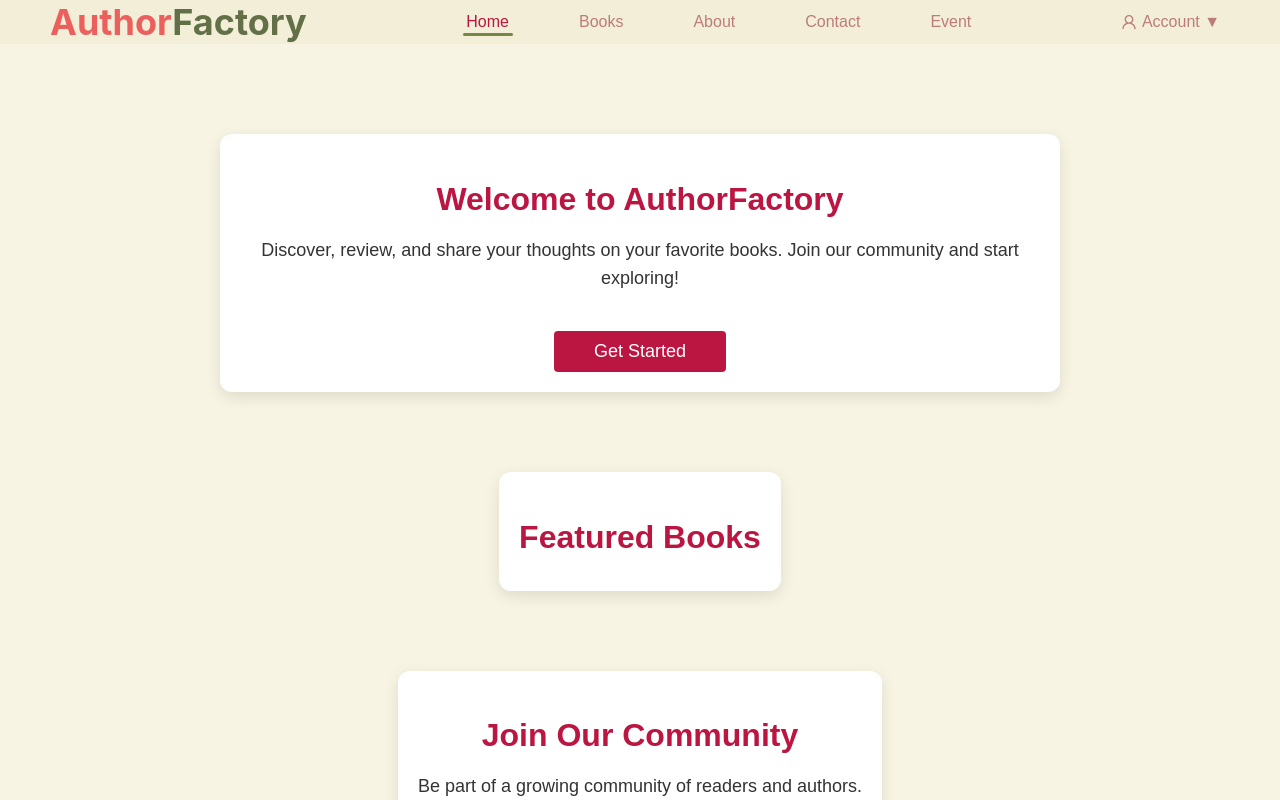
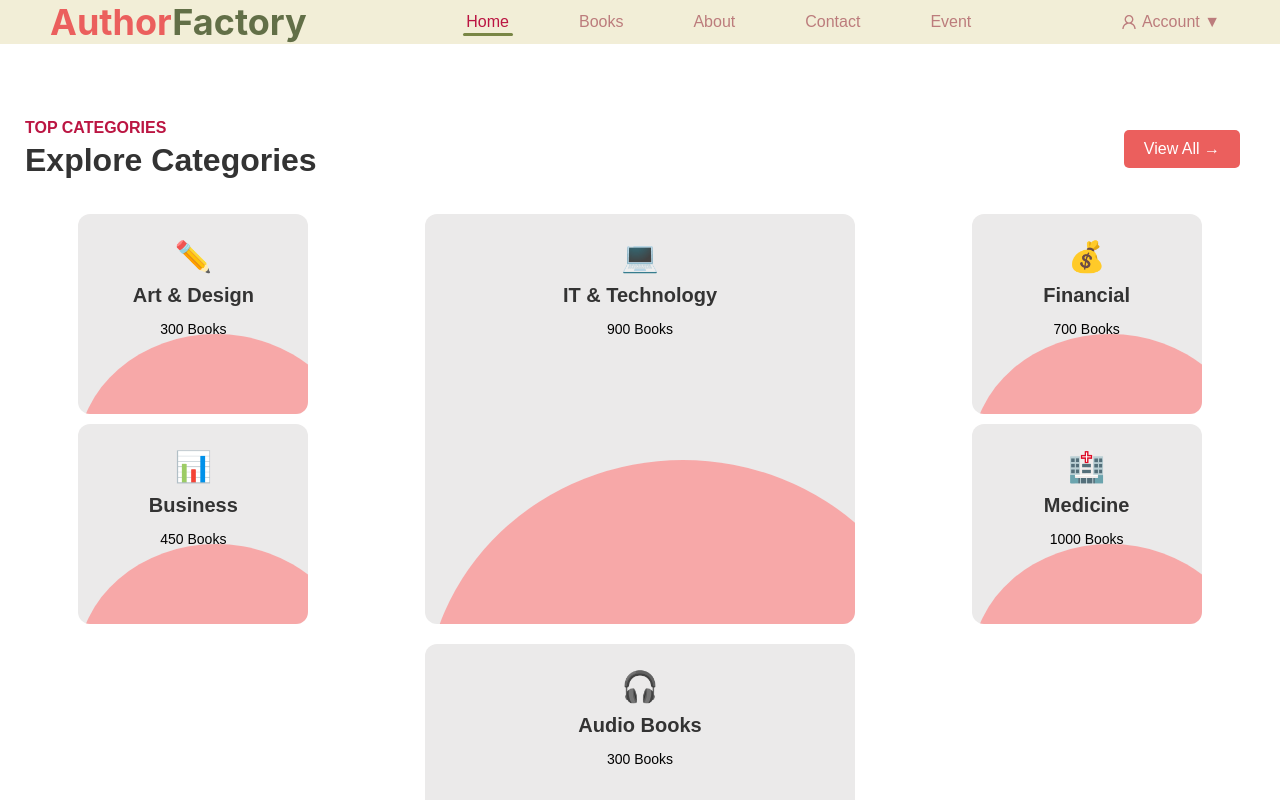
Before and after one commit to MuratY2/review-react, a React (Create React App) app: page / in a window 1280 px wide. Shown: the top 800 px of the page. Built offline with nearby package versions, Linux system fonts and the light colour scheme; no server answers; a web font is replaced by a local one.

Commit message:
Updated, added Categories Section

```diff
--- a/src/App.css
+++ b/src/App.css
@@ -26,7 +26,7 @@ html, body {
   font-size: 36px;
   font-weight: bold;
   white-space: nowrap;
-  text-decoration: none; /* Removes the underline */
+  text-decoration: none;
 }
 
 
@@ -87,6 +87,11 @@ html, body {
 .menu-item.active::after {
   opacity: 1;
 }
+
+
+
+
+
 
 .account-dropdown {
   position: relative;
@@ -163,67 +168,170 @@ html, body {
   justify-content: center;
   text-align: center;
   padding: 50px 20px;
-  background-color: #F8F4E3; /* A soft background color */
+  background-color: white; /* A soft background color */
   font-family: 'Aldrich', sans-serif;
 }
 
-.hero-section,
-.books-section,
-.community-section {
-  max-width: 800px;
-  margin: 40px 0;
-  padding: 20px;
-  border-radius: 12px;
-  box-shadow: 0 5px 15px rgba(0, 0, 0, 0.1);
-  background-color: #FFFFFF; /* White background for contrast */
+
+
+
+
+
+
+.category-section {
+  max-width: 100%;
+  margin: 0 auto;
+  padding: 20px 0 40px; /* Added more padding at the bottom */
 }
 
-.hero-section h1,
-.books-section h2,
-.community-section h2 {
-  font-size: 32px;
-  color: #BB1542; /* Accent color for headings */
-  margin-bottom: 15px;
+.sub-title {
+  font-size: 16px;
+  color: #BB1542;
+  text-transform: uppercase;
+  margin-bottom: 5px;
 }
 
-.hero-section p,
-.books-section p,
-.community-section p {
-  font-size: 18px;
-  color: #333333;
-  line-height: 1.6;
+.section-title {
+  font-size: 32px;
+  font-weight: bold;
+  color: #333;
 }
 
-.primary-button,
-.secondary-button {
-  margin-top: 20px;
+.categories-grid {
+  display: flex;
+  flex-wrap: wrap;
+  justify-content: space-around;
+  gap: 20px;
+  padding: 10px;
+  background-color: #FFFFFF; /* Set background to white */
+}
+.category-column {
+  display: flex;
+  flex-direction: column;
+  gap: 10px;
 }
 
-.books-page {
-  max-width: 800px;
-  margin: 40px 0;
-  padding: 20px;
+.category-card {
+  position: relative; /* Needed for positioning pseudo-elements */
+  background-color: #ebeaea; /* Set individual card backgrounds to white */
+  padding: 25px;
   border-radius: 12px;
-  box-shadow: 0 5px 15px rgba(0, 0, 0, 0.1);
-  background-color: #FFFFFF;
+  text-align: center;
+  cursor: pointer;
+  transition: transform 0.3s;
+  overflow: hidden; /* Ensures circle doesn't show outside the card */
 }
 
-.book-form input {
-  margin: 10px 5px;
-  padding: 10px;
-  border: 1px solid #CCC;
-  border-radius: 4px;
-  width: calc(100% - 22px);
+.category-card::before {
+  content: '';
+  position: absolute;
+  width: 120%; /* Initial size of the circle */
+  height: 120%;
+  background-color: #ff7e7e; /* Light pink circle, adjust color as needed */
+  border-radius: 50%;
+  right: -20%;
+  bottom: -80%;
+  transition: all 0.5s ease;
+  z-index: 0;
+  opacity: 60%;
 }
 
-.book-form input:focus {
-  border-color: #BB1542;
-  outline: none;
+.category-card:hover::before {
+  width: 140%; /* Increase size on hover */
+  height: 140%;
+  right: -30%; /* Adjust position to center the effect */
+  bottom: -90%;
 }
 
-.book-form button {
-  margin-top: 10px;
+.category-card:hover::before {
+  width: 140%;
+  height: 140%;
+  right: -30%;
+  bottom: -90%;
 }
+
+.category-card:hover {
+  transform: scale(1.05);
+  z-index: 2;
+}
+
+.category-icon, .category-card h3, .category-card p {
+  position: relative;
+  z-index: 1;
+  color: #333;
+}
+
+.category-card.small {
+  height: 150px; /* Smaller height for small cards */
+  width: 180px; /* Adjust width to match design */
+}
+
+.category-card.medium {
+  flex: 0 0 220px; /* Medium width for medium cards */
+}
+
+.category-card.large {
+  height: 360px; /* Double height for large cards */
+  width: 380px; /* Larger width for a more prominent appearance */
+}
+
+.category-card h3 {
+  font-size: 20px;
+  font-weight: bold;
+  margin: 10px 0 5px;
+}
+
+.category-card p {
+  font-size: 14px;
+  color: inherit;
+}
+
+.category-icon {
+  font-size: 30px;
+  margin-bottom: 10px;
+}
+
+@media (max-width: 768px) {
+  .category-header {
+    padding-left: 10px;
+    padding-right: 10px;
+  }
+
+  .categories-grid {
+    padding-left: 10px;
+    padding-right: 10px;
+  }
+}
+
+.sub-title, .section-title {
+  margin: 5px; /* Adjust as needed */
+}
+.titles {
+  flex-grow: 1;
+  text-align: left; /* Ensures titles are aligned to the left */
+}
+.category-header {
+  display: flex;
+  justify-content: space-between;
+  align-items: center;
+  padding-right: 20px; /* Adjust according to your specific alignment needs */
+  margin-bottom: 20px;
+}
+
+.view-all {
+  padding: 10px 20px;
+  color: white; /* White text on red background */
+  background-color: #EB5F5D; /* Red background */
+  text-decoration: none;
+  border-radius: 5px;
+  transition: background-color 0.3s, color 0.3s;
+}
+
+.view-all:hover {
+  background-color: #D9534F; /* Lighter red on hover */
+}
+
+
 
 
 
--- a/src/App.js
+++ b/src/App.js
@@ -1,5 +1,5 @@
 import React, { useState, useEffect } from 'react';
-import { BrowserRouter as Router, Routes, Route, Link } from 'react-router-dom';
+import { Routes, Route, Link, useNavigate } from 'react-router-dom';
 import { UserOutlined } from '@ant-design/icons';
 import { onAuthStateChanged, signOut } from 'firebase/auth';
 import { auth } from './firebase';
@@ -17,6 +17,7 @@ const App = () => {
   const [user, setUser] = useState(null);
   const [isDropdownOpen, setIsDropdownOpen] = useState(false);
   const [activeMenuItem, setActiveMenuItem] = useState('/');
+  const navigate = useNavigate();
 
   useEffect(() => {
     const unsubscribe = onAuthStateChanged(auth, (currentUser) => {
@@ -26,14 +27,12 @@ const App = () => {
   }, []);
 
   const handleLogout = () => {
-    signOut(auth)
-      .then(() => {
+    signOut(auth).then(() => {
       notification.success({
         message: 'Logout Successful',
         description: 'You have been logged out successfully.',
       });
-      })
-      .catch((error) => {
+    }).catch((error) => {
       notification.error({
         message: 'Logout Failed',
         description: error.message,
@@ -41,69 +40,37 @@ const App = () => {
     });
   };
 
+  const handleMenuClick = (path) => {
+    setActiveMenuItem(path);
+    navigate(path);
+  };
+
+  const handleCategoryClick = (category) => {
+    navigate(`/books/${category}`);
+  };
+
   const toggleDropdown = () => {
     setIsDropdownOpen(!isDropdownOpen);
   };
 
-  const handleMenuClick = (path) => {
-    setActiveMenuItem(path);
-  };
-
   return (
-    <Router>
     <div className="layout">
       <header className="header">
         <Link to="/" className="logo" onClick={() => handleMenuClick('/')}>
           <span className="logo-part1">Author</span>
           <span className="logo-part2">Factory</span>
         </Link>
-
         <nav className="menu">
-            <Link
-              to="/"
-              className={`menu-item ${activeMenuItem === '/' ? 'active' : ''}`}
-              onClick={() => handleMenuClick('/')}
-            >
-              Home
-            </Link>
-            <Link
-              to="/books"
-              className={`menu-item ${activeMenuItem === '/books' ? 'active' : ''}`}
-              onClick={() => handleMenuClick('/books')}
-            >
-              Books
-            </Link>
-            <Link
-              to="/about"
-              className={`menu-item ${activeMenuItem === '/about' ? 'active' : ''}`}
-              onClick={() => handleMenuClick('/about')}
-            >
-              About
-            </Link>
-            <Link
-              to="/contact"
-              className={`menu-item ${activeMenuItem === '/contact' ? 'active' : ''}`}
-              onClick={() => handleMenuClick('/contact')}
-            >
-              Contact
-            </Link>
-            <Link
-              to="/event"
-              className={`menu-item ${activeMenuItem === '/event' ? 'active' : ''}`}
-              onClick={() => handleMenuClick('/event')}
-            >
-              Event
-            </Link>
+          <Link to="/" className={`menu-item ${activeMenuItem === '/' ? 'active' : ''}`} onClick={() => handleMenuClick('/')}>Home</Link>
+          <Link to="/books" className={`menu-item ${activeMenuItem === '/books' ? 'active' : ''}`} onClick={() => handleMenuClick('/books')}>Books</Link>
+          <Link to="/about" className={`menu-item ${activeMenuItem === '/about' ? 'active' : ''}`} onClick={() => handleMenuClick('/about')}>About</Link>
+          <Link to="/contact" className={`menu-item ${activeMenuItem === '/contact' ? 'active' : ''}`} onClick={() => handleMenuClick('/contact')}>Contact</Link>
+          <Link to="/event" className={`menu-item ${activeMenuItem === '/event' ? 'active' : ''}`} onClick={() => handleMenuClick('/event')}>Event</Link>
         </nav>
-
         <div className="account-dropdown">
-            <button
-              className="account-button"
-              onClick={toggleDropdown}
-            >
+          <button className="account-button" onClick={toggleDropdown}>
             <UserOutlined /> Account ▼
           </button>
-
           {isDropdownOpen && (
             <div className="dropdown-menu">
               {user ? (
@@ -121,27 +88,56 @@ const App = () => {
           )}
         </div>
       </header>
-
       <main className="main-content">
         <Routes>
           <Route path="/signup" element={<Signup />} />
           <Route path="/login" element={<Login />} />
           <Route path="/" element={(
             <>
-                <section className="hero-section animate__animated animate__fadeInUp">
-                  <h1>Welcome to AuthorFactory</h1>
-                  <p>Discover, review, and share your thoughts on your favorite books. Join our community and start exploring!</p>
-                  <button className="primary-button">Get Started</button>
-                </section>
-
-                <section className="books-section animate__animated animate__fadeInUp">
-                  <h2>Featured Books</h2>
-                </section>
-
-                <section className="community-section animate__animated animate__fadeInUp">
-                  <h2>Join Our Community</h2>
-                  <p>Be part of a growing community of readers and authors.</p>
-                  <button className="secondary-button">Learn More</button>
+              <section className="category-section">
+                <div className="category-header">
+                  <div className="titles">
+                    <h6 className="sub-title">Top Categories</h6>
+                    <h2 className="section-title">Explore Categories</h2>
+                  </div>
+                  <Link to="/books" className="view-all" onClick={() => handleMenuClick('/books')}>View All →</Link>
+                </div>
+                <div className="categories-grid">
+                  <div className="category-column">
+                    <div className="category-card small" tabIndex="0" onClick={() => handleCategoryClick('art-design')}>
+                      <span className="category-icon">✏️</span>
+                      <h3>Art & Design</h3>
+                      <p>300 Books</p>
+                    </div>
+                    <div className="category-card small" tabIndex="0" onClick={() => handleCategoryClick('business')}>
+                      <span className="category-icon">📊</span>
+                      <h3>Business</h3>
+                      <p>450 Books</p>
+                    </div>
+                  </div>
+                  <div className="category-card large" tabIndex="0" onClick={() => handleCategoryClick('it-technology')}>
+                    <span className="category-icon">💻</span>
+                    <h3>IT & Technology</h3>
+                    <p>900 Books</p>
+                  </div>
+                  <div className="category-column">
+                    <div className="category-card small" tabIndex="0" onClick={() => handleCategoryClick('financial')}>
+                      <span className="category-icon">💰</span>
+                      <h3>Financial</h3>
+                      <p>700 Books</p>
+                    </div>
+                    <div className="category-card small" tabIndex="0" onClick={() => handleCategoryClick('medicine')}>
+                      <span className="category-icon">🏥</span>
+                      <h3>Medicine</h3>
+                      <p>1000 Books</p>
+                    </div>
+                  </div>
+                  <div className="category-card large" tabIndex="0" onClick={() => handleCategoryClick('audio-books')}>
+                    <span className="category-icon">🎧</span>
+                    <h3>Audio Books</h3>
+                    <p>300 Books</p>
+                  </div>
+                </div>
               </section>
             </>
           )} />
@@ -149,10 +145,10 @@ const App = () => {
           <Route path="/contact" element={<Contact />} />
           <Route path="/event" element={<Event />} />
           <Route path="/books" element={<Books />} />
+          <Route path="/books/:category" element={<Books />} />
         </Routes>
       </main>
     </div>
-    </Router>
   );
 };
 
--- /dev/null
+++ b/src/Books.css
@@ -0,0 +1,12 @@
+select, input[type="text"] {
+    width: 100%; /* Make inputs take full container width */
+    padding: 10px;
+    margin-bottom: 20px;
+    border-radius: 5px;
+    border: 1px solid #ccc;
+    font-size: 16px; /* Larger font size for better readability */
+  }
+
+  select:focus, input[type="text"]:focus {
+    border-color: #555; /* Darker border on focus */
+  }
--- a/src/Books.js
+++ b/src/Books.js
@@ -1,10 +1,43 @@
-import React from 'react';
+import React, { useState, useEffect } from 'react';
+import { useParams } from 'react-router-dom';
+import './Books.css';
+
 
 const Books = () => {
+  const { category } = useParams();
+  const [selectedCategory, setSelectedCategory] = useState(category || 'all');
+  const [searchTerm, setSearchTerm] = useState('');
+
+  useEffect(() => {
+    setSelectedCategory(category || 'all');
+    // Fetch books based on category or fetch all if no category is specified
+  }, [category]);
+
+  const handleCategoryChange = (event) => {
+    setSelectedCategory(event.target.value);
+    // Fetch new category books
+  };
+
   return (
-    <div className="books-page">
-      <h2>Books Page</h2>
-      <p>.</p>
+    <div>
+      <h1>{selectedCategory !== 'all' ? `${selectedCategory.replace(/-/g, ' ')} Books` : 'All Books'}</h1>
+      <select value={selectedCategory} onChange={handleCategoryChange}>
+        <option value="all">All Categories</option>
+        <option value="art-design">Art & Design</option>
+        <option value="business">Business</option>
+        <option value="it-technology">IT & Technology</option>
+        <option value="medicine">Medicine</option>
+        <option value="science">Science</option>
+        <option value="financial">Financial</option>
+        <option value="audio-books">Audio Books</option>
+      </select>
+      <input
+        type="text"
+        value={searchTerm}
+        onChange={(e) => setSearchTerm(e.target.value)}
+        placeholder="Search by name..."
+      />
+      {/* Display books here */}
     </div>
   );
 };
--- a/src/index.js
+++ b/src/index.js
@@ -1,5 +1,6 @@
 import React from 'react';
 import ReactDOM from 'react-dom/client';
+import { BrowserRouter as Router } from 'react-router-dom'; // Import BrowserRouter
 import './index.css';
 import App from './App';
 import reportWebVitals from './reportWebVitals';
@@ -7,7 +8,9 @@ import reportWebVitals from './reportWebVitals';
 const root = ReactDOM.createRoot(document.getElementById('root'));
 root.render(
   <React.StrictMode>
-    <App />
+    <Router> {/* Wrap your App component with Router */}
+      <App />
+    </Router>
   </React.StrictMode>
 );
 
```
Lines whose indentation alone changed are shown as unchanged.
